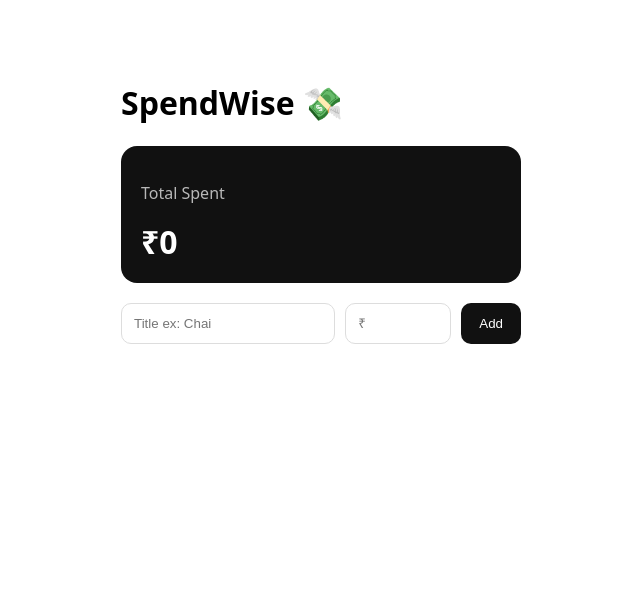
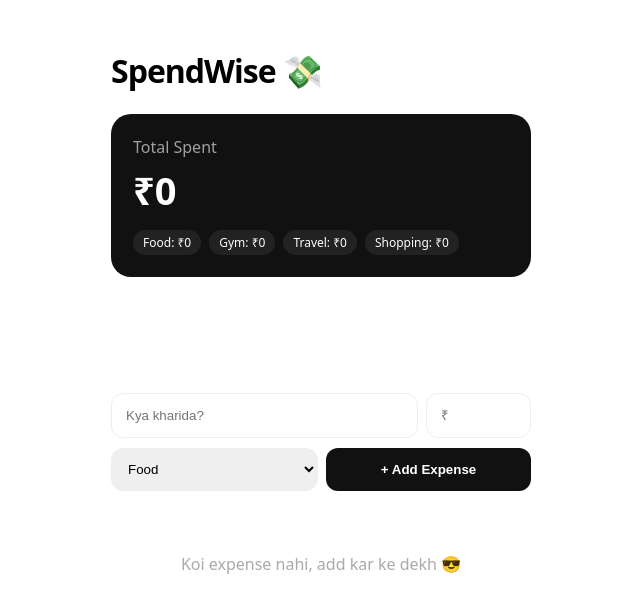
Before and after one commit to profitvertex-dot/SpendWise01, a React (Vite) app: page / in a window 1280 px wide. Shown: the top 612 px of the page, without its empty margins (319-959 px from the left). Built offline with nearby package versions, Linux system fonts and the light colour scheme.

Commit message:
Update App.tsx

```diff
--- a/src/App.tsx
+++ b/src/App.tsx
@@ -1,43 +1,71 @@
 import { useState, useEffect } from 'react'
 
-type Expense = { id: string, title: string, amount: number, date: string }
+type Cat = 'Food' | 'Gym' | 'Travel' | 'Shopping' | 'Other'
+type Expense = { id: string, title: string, amount: number, date: string, cat: Cat }
 
 export default function App() {
-  const [expenses, setExpenses] = useState<Expense[]>(() => JSON.parse(localStorage.getItem('sw') || '[]'))
-  const [title, setTitle] = useState(''); const [amount, setAmount] = useState('')
+  const [expenses, setExpenses] = useState<Expense[]>(() => JSON.parse(localStorage.getItem('sw-pro') || '[]'))
+  const [title, setTitle] = useState(''); const [amount, setAmount] = useState(''); const [cat, setCat] = useState<Cat>('Food')
 
-  useEffect(() => { localStorage.setItem('sw', JSON.stringify(expenses)) }, [expenses])
+  useEffect(() => { localStorage.setItem('sw-pro', JSON.stringify(expenses)) }, [expenses])
 
   const total = expenses.reduce((s,e) => s+e.amount, 0)
-
   const add = () => {
     if(!title ||!amount) return
-    setExpenses([...expenses, {id: Date.now().toString(), title, amount: Number(amount), date: new Date().toLocaleDateString()}])
+    setExpenses([{id: Date.now().toString(), title, amount: Number(amount), cat, date: new Date().toLocaleDateString()},...expenses])
     setTitle(''); setAmount('')
   }
+  const del = (id: string) => setExpenses(expenses.filter(e=>e.id!==id))
+
+  const byCat = (c: Cat) => expenses.filter(e=>e.cat===c).reduce((s,e)=>s+e.amount,0)
 
   return (
-    <div style={{maxWidth: 400, margin: '40px auto', fontFamily: 'system-ui', padding: 20}}>
-      <h1 style={{fontWeight: 800}}>SpendWise 💸</h1>
-      <div style={{background: '#111', color: '#fff', padding: 20, borderRadius: 16, marginTop: 20}}>
-        <p style={{opacity: 0.7}}>Total Spent</p>
-        <h2 style={{fontSize: 32, margin: 0}}>₹{total}</h2>
+    <div style={{maxWidth: 420, margin: '0 auto', fontFamily: 'system-ui', padding: 20, paddingBottom: 80}}>
+      <h1 style={{fontWeight: 900, letterSpacing: -1}}>SpendWise 💸</h1>
+
+      <div style={{background: '#111', color: '#fff', padding: 22, borderRadius: 20, marginTop: 16}}>
+        <p style={{opacity: 0.6, margin: 0}}>Total Spent</p>
+        <h2 style={{fontSize: 38, margin: '6px 0 0'}}>₹{total.toLocaleString('en-IN')}</h2>
+        <div style={{display:'flex', gap: 8, marginTop: 14, flexWrap: 'wrap'}}>
+          {(['Food','Gym','Travel','Shopping'] as Cat[]).map(c=>(
+            <span key={c} style={{background: '#222', padding: '4px 10px', borderRadius: 20, fontSize: 12}}>{c}: ₹{byCat(c)}</span>
+          ))}
+        </div>
       </div>
 
-      <div style={{display: 'flex', gap: 10, marginTop: 20}}>
-        <input value={title} onChange={e=>setTitle(e.target.value)} placeholder="Title ex: Chai" style={{flex: 1, padding: 12, borderRadius: 10, border: '1px solid #ddd'}}/>
-        <input value={amount} onChange={e=>setAmount(e.target.value)} type="number" placeholder="₹" style={{width: 80, padding: 12, borderRadius: 10, border: '1px solid #ddd'}}/>
-        <button onClick={add} style={{padding: '12px 18px', borderRadius: 10, background: '#111', color: '#fff', border: 0}}>Add</button>
+      {/* Simple Bar Graph */}
+      <div style={{display: 'flex', alignItems: 'end', gap: 8, height: 80, marginTop: 18, padding: '0 4px'}}>
+        {expenses.slice(0,7).reverse().map(e=>(
+          <div key={e.id} style={{flex: 1, background: '#111', height: `${Math.min(100, (e.amount / (Math.max(...expenses.map(x=>x.amount),1)))*100)}%`, borderRadius: 8, minHeight: 8}}></div>
+        ))}
       </div>
 
-      <div style={{marginTop: 20, display: 'grid', gap: 10}}>
+      <div style={{display: 'flex', gap: 8, marginTop: 18}}>
+        <input value={title} onChange={e=>setTitle(e.target.value)} placeholder="Kya kharida?" style={{flex: 1, padding: 14, borderRadius: 12, border: '1.5px solid #eee', outline: 'none'}}/>
+        <input value={amount} onChange={e=>setAmount(e.target.value)} type="number" placeholder="₹" style={{width: 75, padding: 14, borderRadius: 12, border: '1.5px solid #eee'}}/>
+      </div>
+      <div style={{display: 'flex', gap: 8, marginTop: 10}}>
+        <select value={cat} onChange={e=>setCat(e.target.value as Cat)} style={{flex: 1, padding: 12, borderRadius: 12, border: '1.5px solid #eee'}}>
+          <option>Food</option><option>Gym</option><option>Travel</option><option>Shopping</option><option>Other</option>
+        </select>
+        <button onClick={add} style={{flex: 1, padding: 12, borderRadius: 12, background: '#111', color: '#fff', border: 0, fontWeight: 700}}> + Add Expense</button>
+      </div>
+
+      <div style={{marginTop: 22, display: 'grid', gap: 10}}>
         {expenses.map(e => (
-          <div key={e.id} style={{display: 'flex', justifyContent: 'space-between', padding: 14, border: '1px solid #eee', borderRadius: 12}}>
-            <span>{e.title} <small style={{color: '#888'}}> {e.date}</small></span>
-            <b>₹{e.amount}</b>
+          <div key={e.id} style={{display: 'flex', justifyContent: 'space-between', alignItems: 'center', padding: '14px 16px', border: '1px solid #f0f0f0', borderRadius: 14, background: '#fff'}}>
+            <div>
+              <div style={{fontWeight: 600}}>{e.title} <span style={{fontSize: 10, background: '#f3f3f3', padding: '2px 8px', borderRadius: 10, marginLeft: 6}}>{e.cat}</span></div>
+              <div style={{fontSize: 12, color: '#999', marginTop: 2}}>{e.date}</div>
+            </div>
+            <div style={{display: 'flex', alignItems: 'center', gap: 12}}>
+              <b>₹{e.amount}</b>
+              <button onClick={()=>del(e.id)} style={{border: 0, background: '#ffe8e8', color: '#ff2e2e', width: 28, height: 28, borderRadius: 8}}>✕</button>
+            </div>
           </div>
         ))}
+        {expenses.length===0 && <p style={{textAlign: 'center', color: '#aaa', marginTop: 40}}>Koi expense nahi, add kar ke dekh 😎</p>}
       </div>
     </div>
   )
-}
+          }
```
